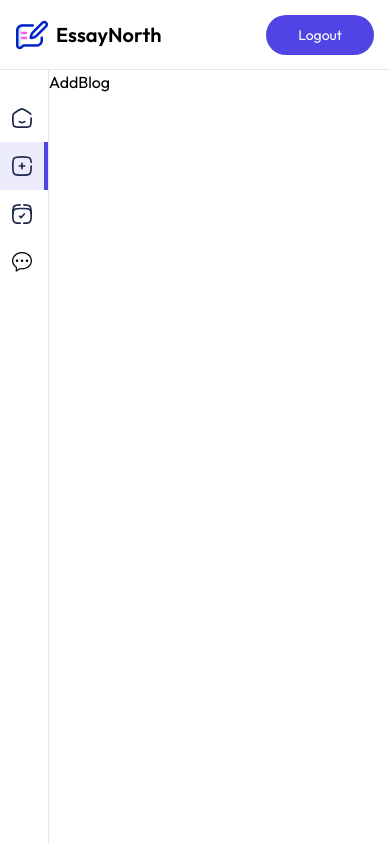
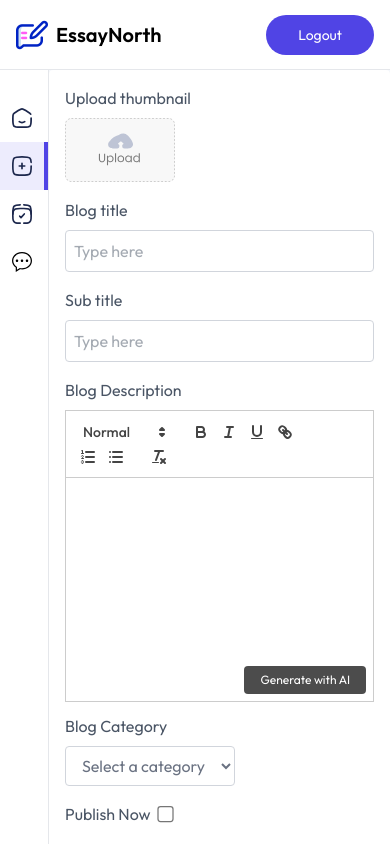
Before and after one commit to Limon00001/eassy-north-a-blog-platform, a React (Vite) app in the folder client/: page /admin/addblog in a window 390 px wide. Built offline with nearby package versions, Linux system fonts and the light colour scheme.

Commit message:
feat(client-admin-add-blog): implement blog creation form with image upload and rich text editor

```diff
--- a/client/package.json
+++ b/client/package.json
@@ -13,6 +13,7 @@
     "@tailwindcss/vite": "^4.1.8",
     "moment": "^2.30.1",
     "motion": "^12.16.0",
+    "quill": "^2.0.3",
     "react": "^19.1.0",
     "react-dom": "^19.1.0",
     "react-router-dom": "^7.6.2",
--- a/client/src/App.jsx
+++ b/client/src/App.jsx
@@ -17,6 +17,9 @@ import Comments from './pages/admin/Comments.jsx';
 import Dashboard from './pages/admin/Dashboard.jsx';
 import Layout from './pages/admin/Layout.jsx';
 import ListBlog from './pages/admin/ListBlog.jsx';
+
+// Quill CSS
+import 'quill/dist/quill.snow.css';
 
 // App Component
 const App = () => {
--- a/client/src/pages/admin/AddBlog.jsx
+++ b/client/src/pages/admin/AddBlog.jsx
@@ -5,8 +5,176 @@
  * @copyright 2025 monayem_hossain_limon
  */
 
+// External Imports
+import Quill from 'quill';
+import { useEffect, useRef, useState } from 'react';
+
+// Internal Imports
+import { assets, blogCategories } from '../../assets/assets';
+
+// Constants
+const initialFormState = {
+  title: '',
+  subTitle: '',
+  content: '',
+  image: null,
+  imagePreview: assets.upload_area,
+  category: '',
+  isPublished: false,
+};
+
 const AddBlog = () => {
-  return <div>AddBlog</div>;
+  const [formData, setFormData] = useState(initialFormState);
+  const [loading, setLoading] = useState(false);
+
+  const editorRef = useRef(null);
+  const quillRef = useRef(null);
+
+  // Handle file cleanup when component unmounts
+  useEffect(() => {
+    return () => {
+      // Cleanup object URL when component unmounts
+      if (formData.imagePreview !== assets.upload_area) {
+        URL.revokeObjectURL(formData.imagePreview);
+      }
+    };
+  }, [formData.imagePreview]);
+
+  const handleInputChange = (e) => {
+    const { name, value, files } = e.target;
+
+    if (name === 'image' && files?.[0]) {
+      // Revoke previous URL if it exists
+      if (formData.imagePreview !== assets.upload_area) {
+        URL.revokeObjectURL(formData.imagePreview);
+      }
+
+      const objectUrl = URL.createObjectURL(files[0]);
+      setFormData((prev) => ({
+        ...prev,
+        image: files[0],
+        imagePreview: objectUrl,
+      }));
+    } else {
+      setFormData((prev) => ({
+        ...prev,
+        [name]: value,
+      }));
+    }
+  };
+
+  const handleSubmit = async (e) => {
+    e.preventDefault();
+  };
+
+  const handleGenerateContent = async () => {};
+
+  useEffect(() => {
+    if (!quillRef.current && editorRef.current) {
+      quillRef.current = new Quill(editorRef.current, {
+        theme: 'snow',
+      });
+    }
+  }, []);
+
+  return (
+    <form
+      onSubmit={handleSubmit}
+      className="flex-1 bg-blue-50/50 text-gray-600 h-full overflow-scroll"
+    >
+      <div className="bg-white w-full max-w-3xl p-4 md:p-10 md:m-10 shadow rounded">
+        <p>Upload thumbnail</p>
+        <label htmlFor="image">
+          <img
+            src={formData.imagePreview}
+            alt="Upload"
+            className="mt-2 h-16 rounded cursor-pointer"
+          />
+          <input
+            type="file"
+            id="image"
+            name="image"
+            hidden
+            required
+            accept="image/*"
+            onChange={handleInputChange}
+          />
+        </label>
+
+        <p className="mt-4">Blog title</p>
+        <input
+          type="text"
+          name="title"
+          placeholder="Type here"
+          required
+          value={formData.title}
+          onChange={handleInputChange}
+          className="w-full max-w-lg mt-2 p-2 border border-gray-300 outline-none rounded"
+        />
+
+        <p className="mt-4">Sub title</p>
+        <input
+          type="text"
+          name="subTitle"
+          placeholder="Type here"
+          required
+          value={formData.subTitle}
+          onChange={handleInputChange}
+          className="w-full max-w-lg mt-2 p-2 border border-gray-300 outline-none rounded"
+        />
+
+        <p className="mt-4">Blog Description</p>
+        <div className="max-w-lg h-74 pb-16 md:pb-10 pt-2 relative">
+          <div ref={editorRef}></div>
+          <button
+            onClick={handleGenerateContent}
+            type="button"
+            disabled={loading}
+            className="absolute bottom-1 right-2 ml-2 text-xs text-white bg-black/70 px-4 py-1.5 rounded hover:underline cursor-pointer disabled:opacity-50"
+          >
+            {loading ? 'Generating...' : 'Generate with AI'}
+          </button>
+        </div>
+
+        <p className="mt-4">Blog Category</p>
+        <select
+          name="category"
+          id="category"
+          name="category"
+          className="mt-2 px-3 py-2 border text-gray-500 border-gray-300 outline-none rounded"
+          value={formData.category}
+          onChange={handleInputChange}
+        >
+          <option value="">Select a category</option>
+          {blogCategories.map((category) => (
+            <option key={category} value={category}>
+              {category}
+            </option>
+          ))}
+        </select>
+
+        <div className="flex gap-2 mt-4">
+          <p>Publish Now</p>
+          <input
+            type="checkbox"
+            name="isPublished"
+            id="isPublished"
+            className="scale-125 cursor-pointer"
+            checked={formData.isPublished}
+            onChange={handleInputChange}
+          />
+        </div>
+
+        <button
+          type="submit"
+          disabled={loading}
+          className={`mt-8 w-40 h-10 bg-primary text-white rounded cursor-pointer text-sm disabled:opacity-50 disabled:cursor-not-allowed`}
+        >
+          {loading ? 'Posting...' : 'Post Blog'}
+        </button>
+      </div>
+    </form>
+  );
 };
 
 // Export
```
Also changed, not shown: 1 other file (tests, documents, lock files or other folders).
